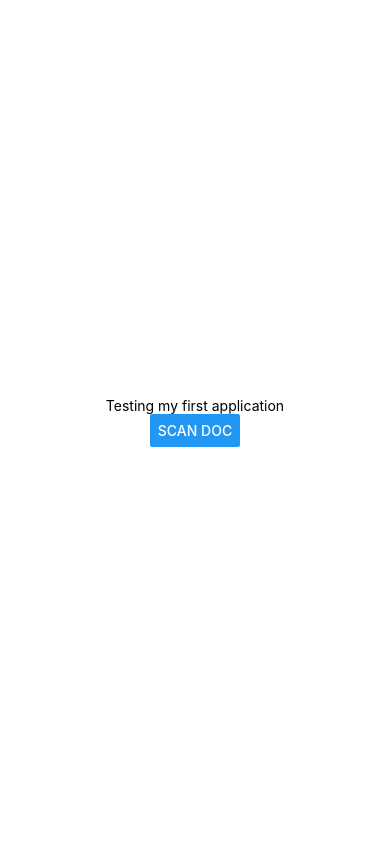
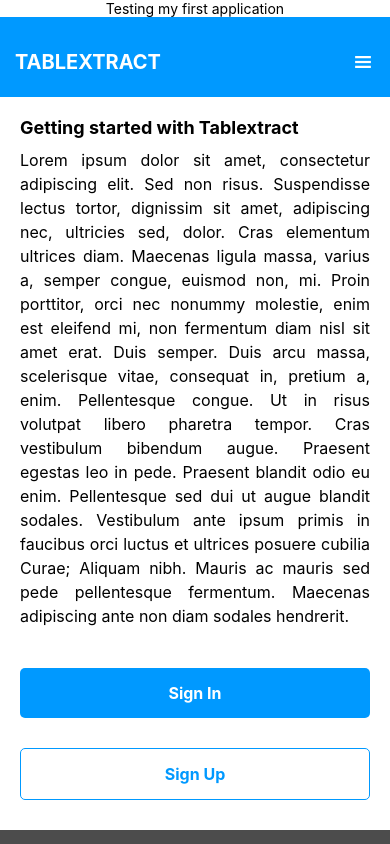
Before and after one commit to Bilal-01/tablextract, a React Native app: screen / in a window 390 px wide. Built offline with nearby package versions, Linux system fonts and the light colour scheme.

Commit message:
home page created

```diff
--- a/src/pages/home.js
+++ b/src/pages/home.js
@@ -1,14 +1,58 @@
 import React from 'react';
-import { StyleSheet, Text, View, TouchableOpacity } from 'react-native';
-import CustomButton from '../components/atoms/CustomButton.js';
+import { StyleSheet, Text, View, TouchableOpacity, ScrollView } from 'react-native';
+import { Ionicons } from '@expo/vector-icons';
 
-export default function Home({ navigation }) {
+
+export default function HomePage({ navigation }) {
   return (
-    <View styles = {styles.container}>
-      <CustomButton
-        title="Scan Doc"
-        onPressHandler={() => Alert.alert('Scanning Doc')}
-      />
+    <View style={styles.container}>
+      <View style={styles.navbar}>
+        <Text style={styles.navbarTitle}>TABLEXTRACT</Text>
+        <TouchableOpacity onPress={() => navigation.toggleDrawer()}>
+          <Ionicons name="menu" size={24} color="white" />
+        </TouchableOpacity>
+      </View>
+      <ScrollView>
+
+        <View style={styles.content}>
+          <Text style={styles.sectionHeading}>Getting started with Tablextract</Text>
+          <Text style={styles.contentText}>
+            Lorem ipsum dolor sit amet, consectetur adipiscing elit. Sed non
+            risus. Suspendisse lectus tortor, dignissim sit amet, adipiscing
+            nec, ultricies sed, dolor. Cras elementum ultrices diam. Maecenas
+            ligula massa, varius a, semper congue, euismod non, mi. Proin
+            porttitor, orci nec nonummy molestie, enim est eleifend mi, non
+            fermentum diam nisl sit amet erat. Duis semper. Duis arcu massa,
+            scelerisque vitae, consequat in, pretium a, enim. Pellentesque
+            congue. Ut in risus volutpat libero pharetra tempor. Cras
+            vestibulum bibendum augue. Praesent egestas leo in pede. Praesent
+            blandit odio eu enim. Pellentesque sed dui ut augue blandit
+            sodales. Vestibulum ante ipsum primis in faucibus orci luctus et
+            ultrices posuere cubilia Curae; Aliquam nibh. Mauris ac mauris
+            sed pede pellentesque fermentum. Maecenas adipiscing ante non
+            diam sodales hendrerit.{' '}
+          </Text>
+          <TouchableOpacity
+            style={styles.signInButton}
+            onPress={() => navigation.navigate('Login')}
+          >
+            <Text style={styles.buttonText}>Sign In</Text>
+          </TouchableOpacity>
+          <TouchableOpacity
+            style={styles.signUpButton}
+            onPress={() => navigation.navigate('SignUp')}
+          >
+            <Text style={styles.buttonTextBlue}>Sign Up</Text>
+          </TouchableOpacity>
+        </View>
+        <View style={styles.footer}>
+        <Text style={styles.footerText}>Contact us at:</Text>
+        <Text style={styles.footerText}>123 Main Street</Text>
+        <Text style={styles.footerText}>Anytown, USA</Text>
+        <Text style={styles.footerText}>Phone: (123) 456-7890</Text>
+        <Text style={styles.footerText}>Email: info@myapp.com</Text>
+      </View>
+      </ScrollView>
     </View>
   );
 }
@@ -17,7 +61,84 @@ const styles = StyleSheet.create({
   container: {
     flex: 1,
     backgroundColor: '#fff',
+  },
+  navbar: {
+    flexDirection: 'row',
     alignItems: 'center',
-    justifyContent: 'center',
+    backgroundColor: '#0099ff',
+    height: 80,
+    paddingHorizontal: 15,
+    paddingTop: 10,
+    justifyContent: 'space-between',
   },
-});
+  navbarTitle: {
+    color: 'white',
+    fontSize: 20,
+    fontWeight: 'bold',
+  },
+  content: {
+    flex: 1,
+    paddingHorizontal: 20,
+    paddingTop: 20,
+  },
+  contentText: {
+    marginBottom: 20,
+    fontSize: 16,
+    lineHeight: 24,
+    textAlign: 'justify',
+  },
+  sectionHeading: {
+    fontSize: 18,
+    fontWeight: 'bold',
+    marginBottom: 10,
+  },
+
+  signInButton: {
+    backgroundColor: '#0099ff',
+    paddingVertical: 15,
+    paddingHorizontal: 30,
+    borderRadius: 5,
+    marginBottom: 10,
+    marginTop: 20,
+  },
+
+  signUpButton: {
+    backgroundColor: '#ffffff',
+    paddingVertical: 15,
+    paddingHorizontal: 30,
+    borderRadius: 5,
+    marginBottom: 10,
+    marginTop: 20,
+    borderWidth: 1,
+    borderColor: '#0099ff',
+  },
+
+  buttonText: {
+    color: 'white',
+    fontSize: 16,
+    fontWeight: 'bold',
+    textAlign: 'center',
+  },
+  buttonTextBlue: {
+    color: '#0099ff',
+    fontSize: 16,
+    fontWeight: 'bold',
+    textAlign: 'center',
+  },
+
+  footer: {
+    backgroundColor: 'rgba(0, 0, 0, 0.7)',
+    padding: 20,
+    alignItems: 'center',
+    marginTop: 20,
+  },
+
+  footerText: {
+    fontSize: 16,
+    lineHeight: 24,
+    textAlign: 'center',
+    marginBottom: 10,
+    color: '#eee',
+  }
+
+})
```
